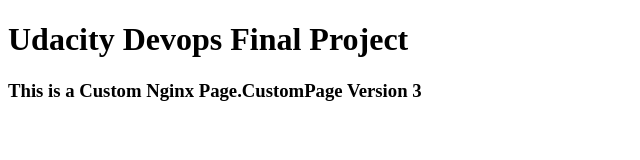
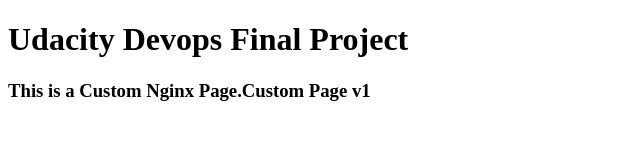
Before and after one commit to kojokobi/final-project, a plain HTML site: page index.html in a window 1280 px wide. Shown: the full height of the page, 0-640 px from the left. Drawn offline with Linux system fonts and the light colour scheme.

Commit message:
downgradeded version to 1.0

```diff
--- a/index.html
+++ b/index.html
@@ -8,7 +8,7 @@
 <body>
     <h1>Udacity Devops Final Project</h1>
     <p></p>
-    <h3>This is a Custom Nginx Page.CustomPage Version 3</h3>
+    <h3>This is a Custom Nginx Page.Custom Page v1</h3>
 </body>
 
 </html>
```
Also changed, not shown: 3 other files.
